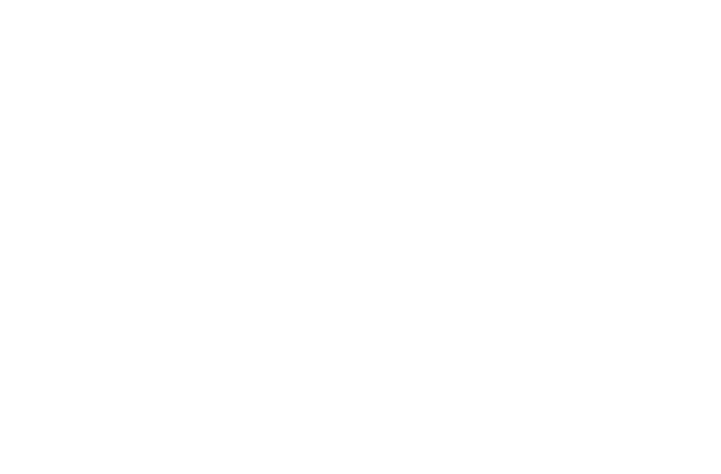
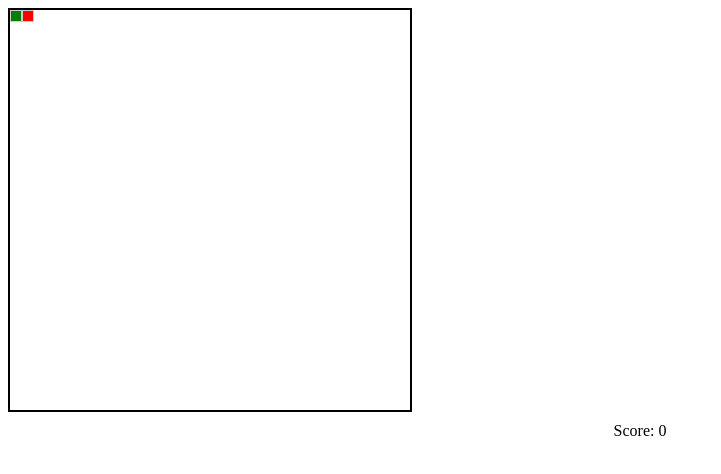
Before and after one commit to acciojob/snake-sainath161, a website: page main.html in a window 1280 px wide. Shown: the whole page, without its empty margins (0-721 px from the left). Drawn offline with Linux system fonts and the light colour scheme.

Commit message:
created a submission

```diff
--- a/main.html
+++ b/main.html
@@ -8,6 +8,8 @@
 
 <body>
 	<!-- the entire body must be written by student -->
+	<div id="gameContainer"></div>
+    <div class="scoreBoard">Score: <span id="score">0</span></div>
     <script type="text/javascript" src="./script.js">
 </script>
 
--- a/script.js
+++ b/script.js
@@ -1 +1,127 @@
 //your code here
+const gameContainer = document.getElementById('gameContainer');
+        const scoreElement = document.getElementById('score');
+
+        const gridSize = 40;
+        const pixelSize = 10;
+        const snakeSpeed = 100; // in milliseconds
+
+        let snake = [{ row: 20, col: 1 }];
+        let direction = 'right';
+        let foodPosition = getRandomPosition();
+        let score = 0;
+
+        function renderGame() {
+            gameContainer.innerHTML = '';
+
+            // Render snake
+            snake.forEach((pixel, index) => {
+                const pixelElement = createPixelElement('snakeBodyPixel', pixel.row, pixel.col);
+                gameContainer.appendChild(pixelElement);
+            });
+
+            // Render food
+            const foodElement = createPixelElement('food', foodPosition.row, foodPosition.col);
+            gameContainer.appendChild(foodElement);
+        }
+
+        function createPixelElement(className, row, col) {
+            const pixelElement = document.createElement('div');
+            pixelElement.classList.add('pixel', className);
+            pixelElement.style.top = `${row * pixelSize}px`;
+            pixelElement.style.left = `${col * pixelSize}px`;
+            return pixelElement;
+        }
+
+        function getRandomPosition() {
+            return {
+                row: Math.floor(Math.random() * gridSize),
+                col: Math.floor(Math.random() * gridSize)
+            };
+        }
+
+        function handleKeyPress(event) {
+            switch (event.key) {
+                case 'ArrowUp':
+                    direction = 'up';
+                    break;
+                case 'ArrowDown':
+                    direction = 'down';
+                    break;
+                case 'ArrowLeft':
+                    direction = 'left';
+                    break;
+                case 'ArrowRight':
+                    direction = 'right';
+                    break;
+            }
+        }
+
+        function updateGame() {
+            let head = Object.assign({}, snake[0]);
+
+            // Update head position based on direction
+            switch (direction) {
+                case 'up':
+                    head.row -= 1;
+                    break;
+                case 'down':
+                    head.row += 1;
+                    break;
+                case 'left':
+                    head.col -= 1;
+                    break;
+                case 'right':
+                    head.col += 1;
+                    break;
+            }
+
+            // Check for collision with walls or self
+            if (
+                head.row < 0 || head.row >= gridSize ||
+                head.col < 0 || head.col >= gridSize ||
+                snake.some(segment => segment.row === head.row && segment.col === head.col)
+            ) {
+                alert('Game Over! Your score: ' + score);
+                resetGame();
+                return;
+            }
+
+            // Check if the snake eats the food
+            if (head.row === foodPosition.row && head.col === foodPosition.col) {
+                score += 1;
+                scoreElement.textContent = score;
+
+                // Add a new segment to the snake
+                snake.push({});
+                foodPosition = getRandomPosition();
+            }
+
+            // Update snake segments
+            for (let i = snake.length - 1; i > 0; i--) {
+                snake[i] = Object.assign({}, snake[i - 1]);
+            }
+
+            // Update the position of the snake's head
+            snake[0] = head;
+
+            // Render the updated game state
+            renderGame();
+
+            // Schedule the next update
+            setTimeout(updateGame, snakeSpeed);
+        }
+
+        function resetGame() {
+            snake = [{ row: 20, col: 1 }];
+            direction = 'right';
+            foodPosition = getRandomPosition();
+            score = 0;
+            scoreElement.textContent = score;
+            renderGame();
+        }
+
+        // Initialize the game
+        document.addEventListener('keydown', handleKeyPress);
+        resetGame();
+        updateGame();
--- a/styles.css
+++ b/styles.css
@@ -1,2 +1,29 @@
+/* Your CSS Code here. */
 
-/* Your CSS Code here. */
+#gameContainer {
+            position: relative;
+            width: 400px;
+            height: 400px;
+            display: grid;
+            grid-template-columns: repeat(40, 1fr);
+            border: 2px solid #000;
+        }
+
+        .pixel {
+            width: 10px;
+            height: 10px;
+            border: 1px solid #ccc;
+        }
+
+        .food {
+            background-color: red;
+        }
+
+        .snakeBodyPixel {
+            background-color: green;
+        }
+
+        .scoreBoard {
+            text-align: center;
+            margin-top: 10px;
+        }
```
